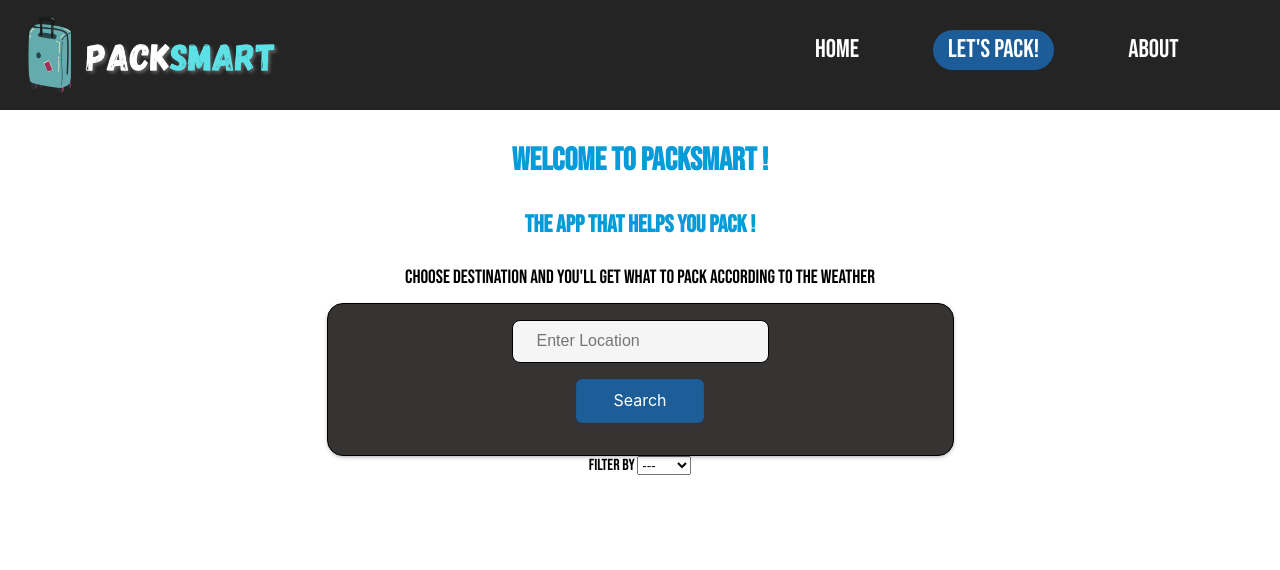
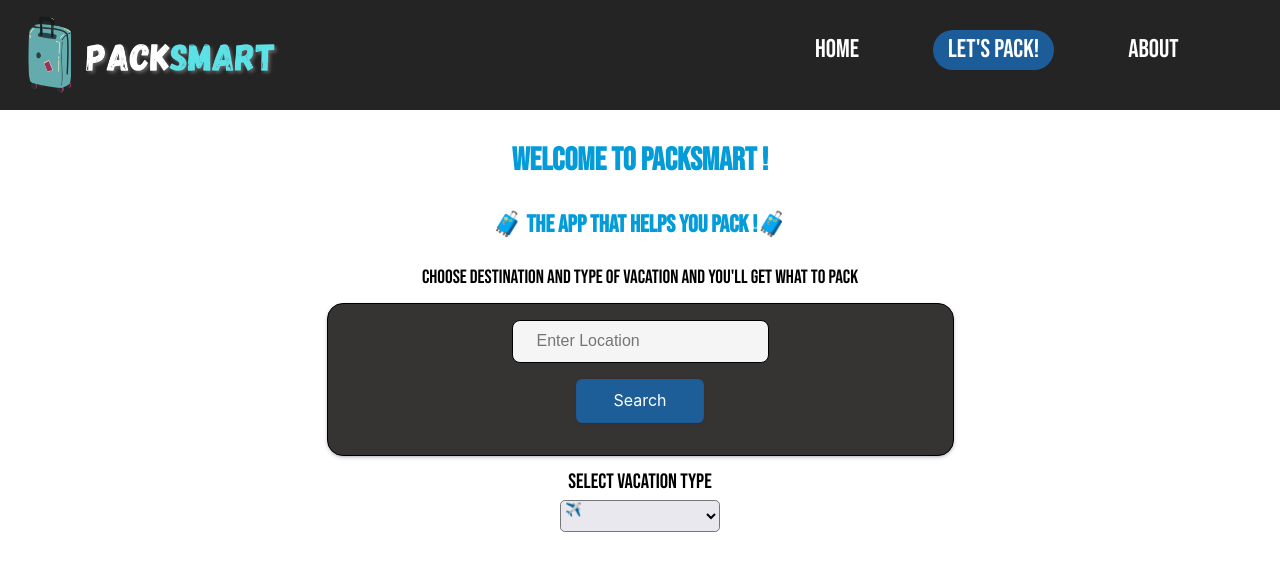
Before and after one commit to HazeFury/PackSmart, a React (Vite) app in the folder frontend/: page /packing in a window 1280 px wide. Shown: the top 570 px of the page. Built offline with nearby package versions, Linux system fonts and the light colour scheme; data requests are answered from the project's data file.

Commit message:
css for select box

```diff
--- a/frontend/src/App.css
+++ b/frontend/src/App.css
@@ -124,6 +124,15 @@ table {
   border-collapse: collapse;
   border-spacing: 0;
 }
+body {
+  appearance: none;
+  -webkit-appearance: none;
+  -moz-appearance: none;
+}
+/* For IE <= 11 */
+select::-ms-expand {
+  display: none;
+}
 
 .App {
   font-family: "Bebas Neue", sans-serif;
--- a/frontend/src/components/Weather/Weather.css
+++ b/frontend/src/components/Weather/Weather.css
@@ -146,6 +146,34 @@
   padding: 1rem;
   background-color: rgba(255, 255, 255, 0.5);
 }
+
+.type-select-box {
+  width: 100%;
+  font-size: 1.3rem;
+  display: flex;
+  justify-content: center;
+  padding: 1rem;
+}
+
+#type-select {
+  margin: 0.5rem;
+  width: 10rem;
+  height: 2rem;
+  display: flex;
+  flex-direction: column;
+  justify-content: center;
+  border-radius: 0.3rem;
+  background-color: rgb(233, 232, 238);
+}
+
+.option {
+  text-align: center;
+  display: flex;
+  justify-content: space-around;
+  align-items: center;
+  text-indent: 50%;
+}
+
 .luggage-container {
   margin-top: 1rem;
   padding-bottom: 2rem;
--- a/frontend/src/components/Weather/Weather.jsx
+++ b/frontend/src/components/Weather/Weather.jsx
@@ -174,16 +174,24 @@ export default function Weather() {
           )}
         </div>
       </div>
-      <form className="center">
-        <label htmlFor="cupcake-select">
-          Filter by{" "}
-          <select id="type-select" onChange={(e) => setType(e.target.value)}>
-            <option value="">---</option>
-            <option value="sport">Sport</option>
-            <option value="chill">Chill</option>
-          </select>
-        </label>
-      </form>
+      <div className="type-select-box">
+        <form>
+          <label htmlFor="type-select-label">
+            Select Vacation Type{" "}
+            <select id="type-select" onChange={(e) => setType(e.target.value)}>
+              <option className="option" value="">
+                ✈️
+              </option>
+              <option className="option" value="sport">
+                Sport
+              </option>
+              <option className="option" value="chill">
+                Chill
+              </option>
+            </select>
+          </label>
+        </form>
+      </div>
       {showLuggage && (
         <div className="luggage">
           <h1 className="luggage-title">Your Luggage:</h1>
--- a/frontend/src/pages/Packpage/Packpage.jsx
+++ b/frontend/src/pages/Packpage/Packpage.jsx
@@ -7,9 +7,9 @@ export default function Packpage() {
   return (
     <div className="main">
       <h1 className="packpage-title">Welcome to PackSmart !</h1>
-      <h2 className="packpage-subtitle">The App that helps you pack !</h2>
+      <h2 className="packpage-subtitle">🧳 The App that helps you pack !🧳</h2>
       <p className="title-instructions">
-        Choose destination and you'll get what to pack according to the Weather
+        Choose destination and type of vacation and you'll get what to pack
       </p>
       <Weather />
     </div>
```
